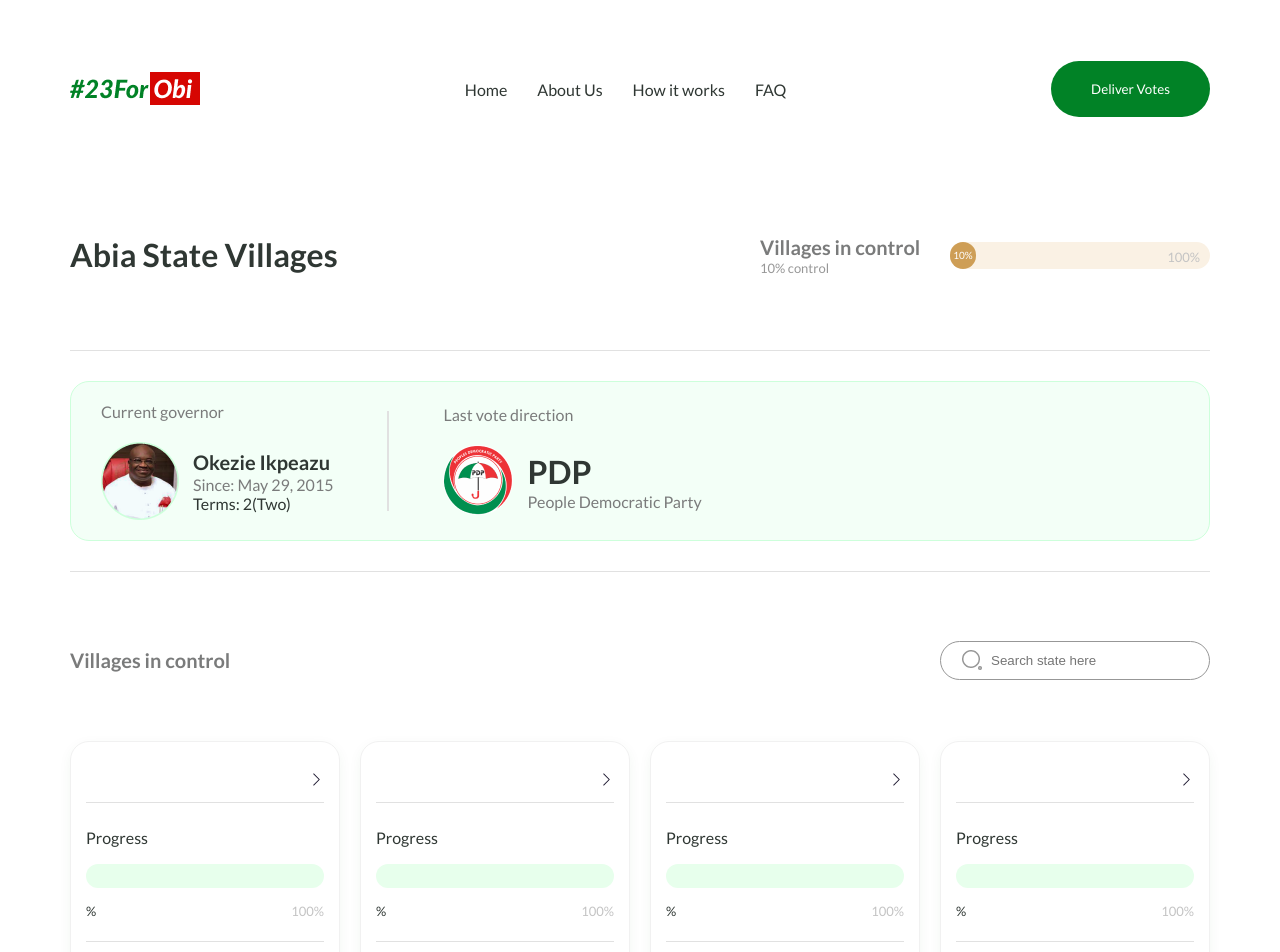
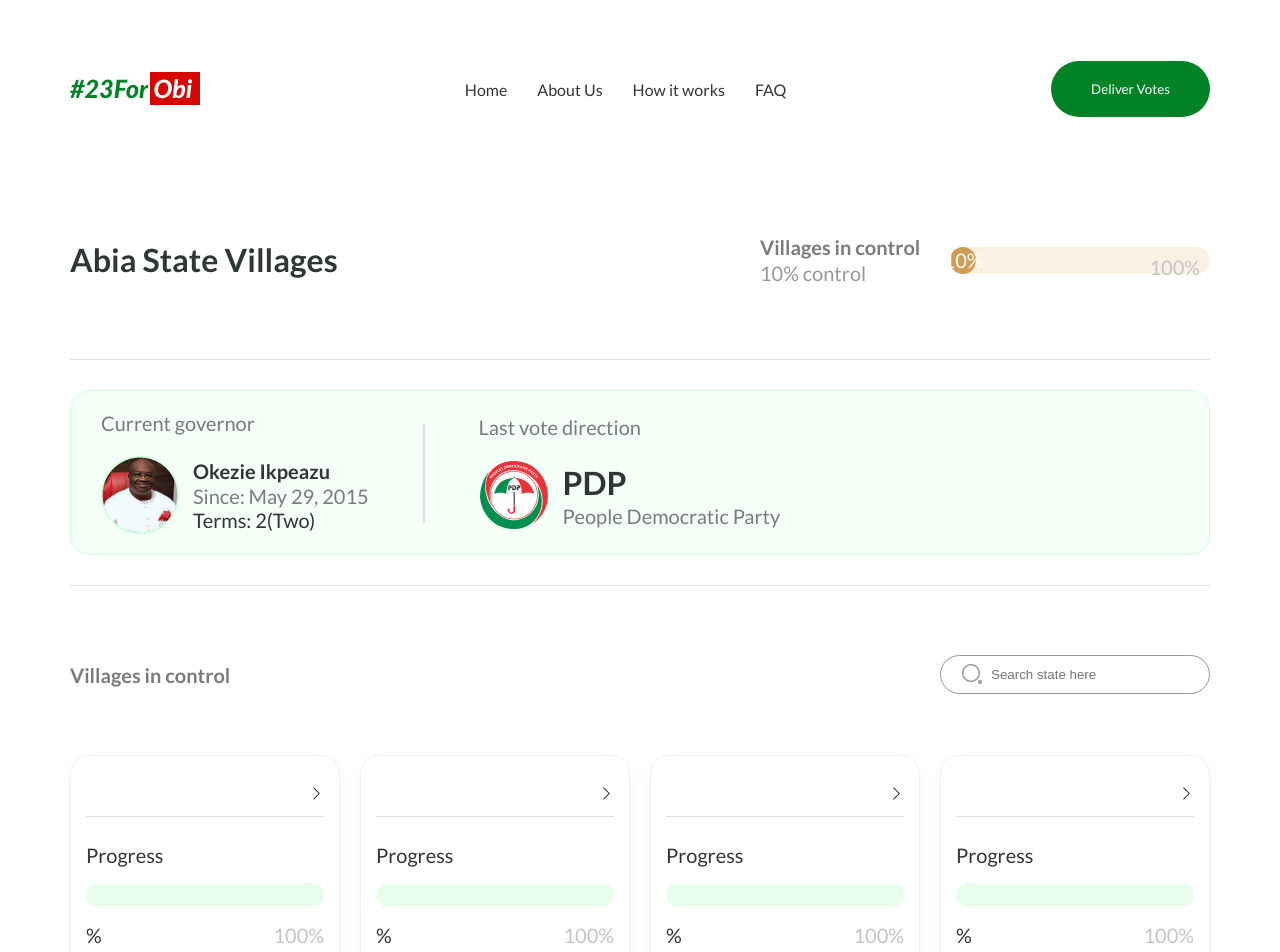
Before and after one commit to odizee/234obi, a Next.js app: page /1 in a window 1280 px wide. Shown: the top 952 px of the page. Built offline with nearby package versions, Linux system fonts and the light colour scheme.

Commit message:
changed text size

```diff
--- a/components/Card/Styles.module.scss
+++ b/components/Card/Styles.module.scss
@@ -33,7 +33,6 @@
 
         p {
             font-weight: 400;
-            font-size: 1.6rem;
             line-height: 130%;
             color: var(--text-color-1);
         }
@@ -44,7 +43,7 @@
 
             p {
                 font-weight: 400;
-                font-size: var(--font-p-text-2);
+                font-size: clamp(1.5rem, 5vw, var(--font-p-text-2));
                 line-height: 130%;
                 color: var(--text-color-1);
 
@@ -60,7 +59,6 @@
         justify-content: space-between;
 
         p {
-            font-size: var(--font-p-text-1);
             font-weight: 300;
             line-height: 21px;
 
--- a/components/Footer/Styles.module.scss
+++ b/components/Footer/Styles.module.scss
@@ -37,7 +37,6 @@
 
         p {
             font-weight: 400;
-            font-size: 16px;
             line-height: 130%;
             width: 38.8rem;
             text-align: center;
--- a/components/State/Styles.module.scss
+++ b/components/State/Styles.module.scss
@@ -30,7 +30,7 @@
                     color: var(--text-color-3);
                 }
                 p {
-                    font-size: var(--font-p-text-2);
+                    font-size: clamp(1.5rem, 5vw, var(--font-p-text-2));
                     line-height: 130%;
                     color: var(--text-color-4);
                 }
@@ -66,8 +66,6 @@
             }
 
             p {
-                //styleName: Regular/Body_copy;
-                font-size: var(--font-p-text-1);
                 color: var(--text-color-3);
             }
 
@@ -202,7 +200,6 @@
             }
 
             p {
-                font-size: var(--font-p-text-1);
                 line-height: 130%;
                 color: var(--text-color-3);
             }
--- a/components/SupportGroups/Styles.module.scss
+++ b/components/SupportGroups/Styles.module.scss
@@ -44,7 +44,6 @@
     row-gap: 2rem;
 
     p {
-        font-size: var(--font-p-text-1);
         line-height: 130%;
         color: var(--text-color-4);
         margin-bottom: .5rem;
--- a/components/Village/Styles.module.scss
+++ b/components/Village/Styles.module.scss
@@ -73,7 +73,6 @@
     }
 
     p {
-        font-size: var(--font-p-text-1);
         line-height: 130%;
         color: var(--text-color-3);
     }
@@ -134,7 +133,6 @@
     }
 
     p {
-        font-size: var(--font-p-text-1);
         line-height: 130%;
 
         color: var(--text-color-3);
@@ -153,7 +151,7 @@
     column-gap: 1.3rem;
     width: 16.7rem;
     p {
-        font-size: var(--font-p-text-2);
+        font-size: clamp(1.5rem, 5vw, var(--font-p-text-2));
         line-height: 130%;
         color: #5678CE;
     }
--- a/components/misc/Styles.module.scss
+++ b/components/misc/Styles.module.scss
@@ -15,7 +15,7 @@
 		padding-right: 1rem;
 
 		p {
-			font-size: var(--font-p-text-2);
+			font-size: clamp(1.5rem, 5vw, var(--font-p-text-2));
 			line-height: 130%;
 			color: var(--text-color-5);
 		}
--- a/pages/pagestyles/home.module.scss
+++ b/pages/pagestyles/home.module.scss
@@ -41,7 +41,7 @@
     }
 
     p {
-        font-size: var(--font-p-text-1);
+        font-size: clamp(1.5rem, 5vw, var(--font-p-text-2));;
         line-height: 130%;
         width: 47.4rem;
         color: var(--text-color-2);
--- a/styles/globals.scss
+++ b/styles/globals.scss
@@ -82,7 +82,8 @@ h5 {
 }
 
 p {
-  font-size: clamp(1rem, var(--font-p-text-1));
+  font-size: clamp(2rem, 5vw, var(--font-p-text-1)) !important;
+
 }
 
 button {
```
